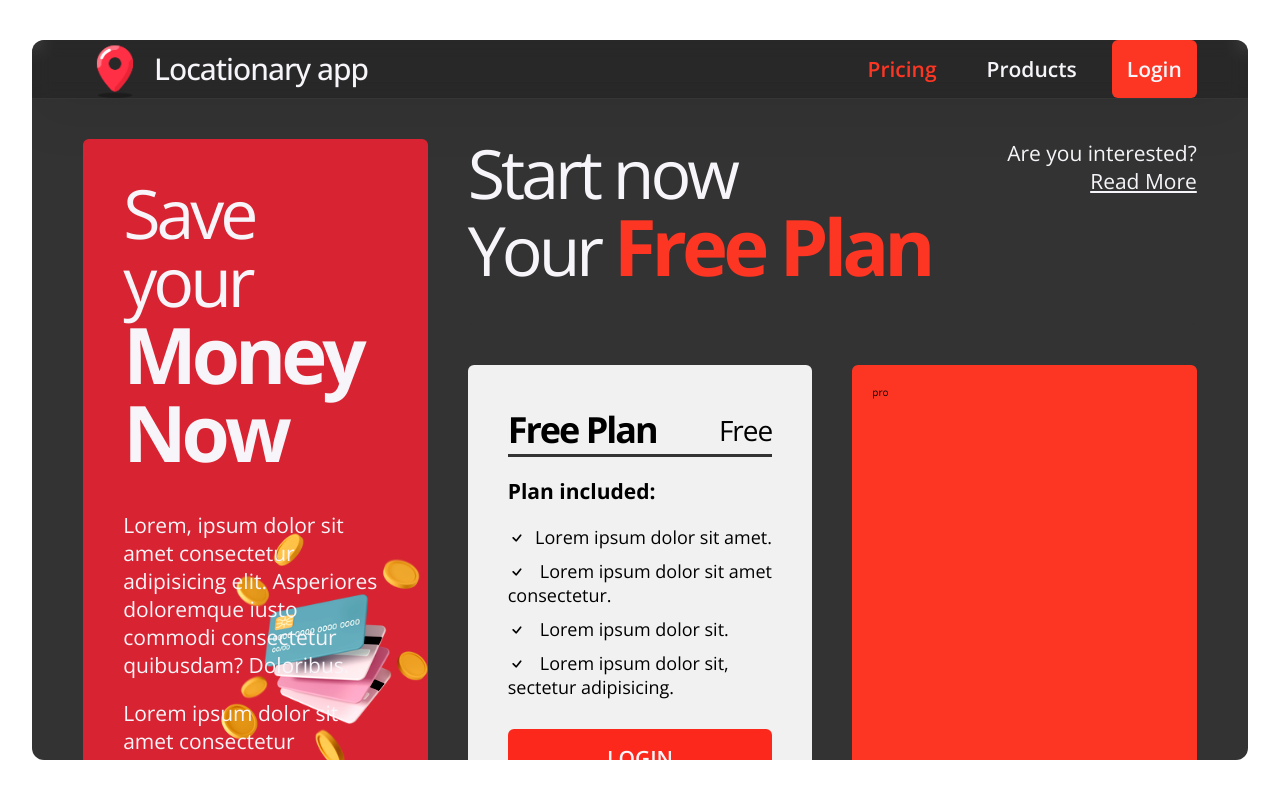
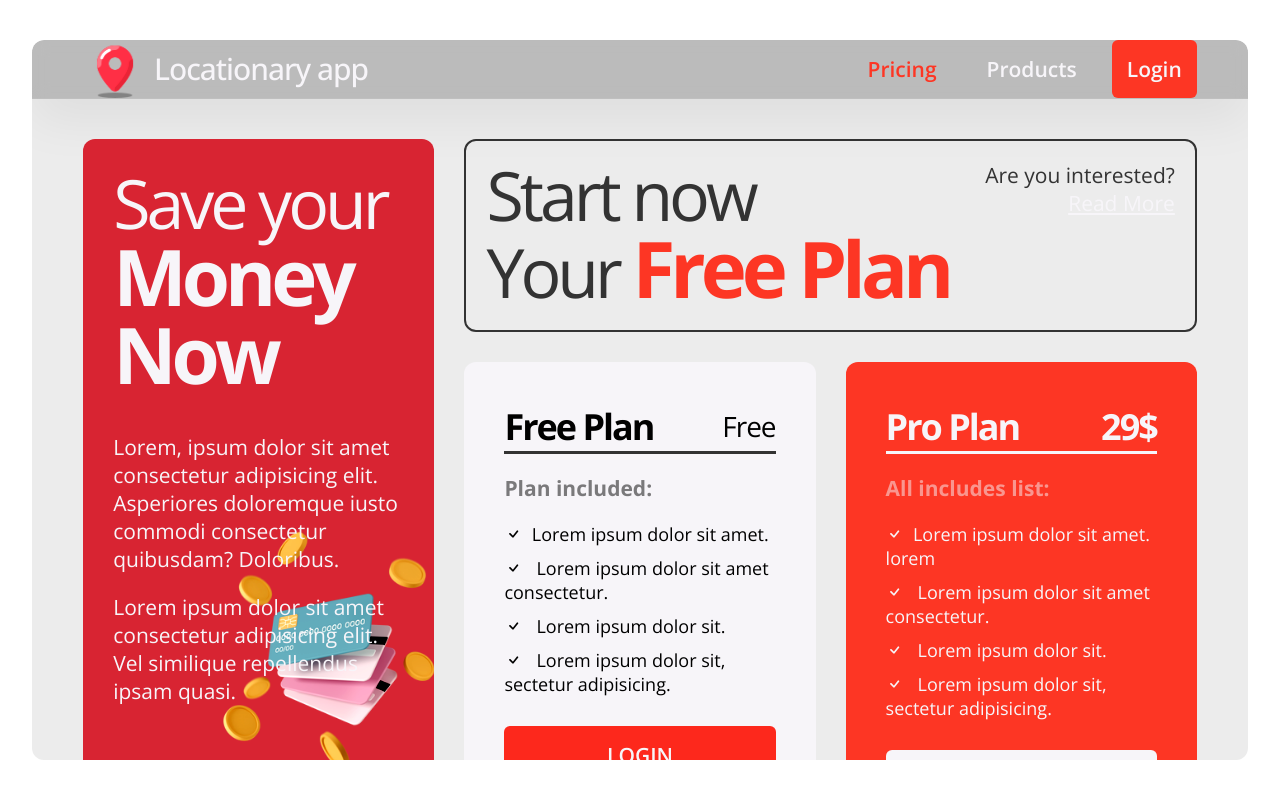
Before and after one commit to Mahyarnafisi/locationary, a React (Vite) app: page /pricing in a window 1280 px wide. Built offline with nearby package versions, Linux system fonts and the light colour scheme.

Commit message:
fix pricing page styling

```diff
--- a/src/Pages/Pricing/Pricing.jsx
+++ b/src/Pages/Pricing/Pricing.jsx
@@ -49,11 +49,34 @@ function Pricing() {
               <i class="bi bi-check"></i> &nbsp; Lorem ipsum dolor sit, sectetur adipisicing.
             </p>
           </div>
-          <Link className={Styles.freePlan__btn} to="login">
+          <Link className={Styles.freePlan__btn} to="/login">
             Login
           </Link>
         </div>
-        <div className={Styles.proPlan}>pro</div>
+        <div className={Styles.proPlan}>
+          <div className={Styles.proPlan__header}>
+            <h2>Pro Plan</h2>
+            <h2>29$</h2>
+          </div>
+          <div className={Styles.proPlan__body}>
+            <h4>All includes list:</h4>
+            <p>
+              <i class="bi bi-check"></i> &nbsp;Lorem ipsum dolor sit amet. lorem
+            </p>
+            <p>
+              <i class="bi bi-check"></i> &nbsp; Lorem ipsum dolor sit amet consectetur.
+            </p>
+            <p>
+              <i class="bi bi-check"></i> &nbsp; Lorem ipsum dolor sit.
+            </p>
+            <p>
+              <i class="bi bi-check"></i> &nbsp; Lorem ipsum dolor sit, sectetur adipisicing.
+            </p>
+          </div>
+          <Link className={Styles.proPlan__btn} to="/login">
+            Try Pro Plan
+          </Link>
+        </div>
       </section>
     </div>
   );
--- a/src/Pages/Pricing/Pricing.module.css
+++ b/src/Pages/Pricing/Pricing.module.css
@@ -1,5 +1,5 @@
 .pricing {
-  background-color: var(--gray);
+  background-color: var(--gray-2);
   height: 100%;
   width: 95vw;
   height: 90vh;
@@ -17,14 +17,14 @@
   display: grid;
   grid-template-columns: repeat(3, 1fr);
   grid-template-rows: repeat(3, 1fr);
-  grid-gap: 4rem;
+  grid-gap: 3rem;
 }
 .saveMoney {
   background-color: var(--brand-3);
   grid-column: 1/2;
   grid-row: 1/-1;
-  border-radius: 0.6rem;
-  padding: 4rem;
+  border-radius: 1.2rem;
+  padding: 3rem;
   display: flex;
   align-items: flex-start;
   justify-content: flex-start;
@@ -37,10 +37,12 @@
 .title {
   grid-column: 2/-1;
   grid-row: 1/2;
-  background-color: var(--gray);
-  border-radius: 0.6rem;
-  /* padding: 2rem; */
-  color: var(--white);
+  /* background-color: var(--gray); */
+  border-radius: 1.2rem;
+  border: 2px solid var(--gray);
+  padding: 2rem;
+  border-radius: 1.2rem;
+  color: var(--gray);
   display: flex;
   align-items: flex-start;
   justify-content: space-between;
@@ -70,9 +72,13 @@
 .freePlan {
   grid-column: 2/3;
   grid-row: 2/-1;
-  background-color: var(--gray-2);
-  border-radius: 0.6rem;
+  background-color: var(--white);
+  border-radius: 1.2rem;
   padding: 4rem;
+  display: flex;
+  align-items: stretch;
+  justify-content: space-between;
+  flex-direction: column;
 }
 .freePlan__header {
   display: flex;
@@ -88,6 +94,7 @@
 .freePlan__body h4 {
   font-size: 2.1rem;
   margin-bottom: 2rem;
+  opacity: 50%;
 }
 
 .freePlan__body p {
@@ -120,8 +127,57 @@
   grid-column: 3/-1;
   grid-row: 2/-1;
   background-color: var(--brand-1);
+  border-radius: 1.2rem;
+  padding: 4rem;
+  display: flex;
+  align-items: stretch;
+  justify-content: space-between;
+  flex-direction: column;
+}
+
+.proPlan__header {
+  display: flex;
+  align-items: center;
+  justify-content: space-between;
+  border-bottom: 3px solid var(--white);
+  color: var(--white);
+}
+
+.proPlan__body {
+  padding: 2rem 0;
+  color: var(--white);
+}
+
+.proPlan__body h4 {
+  font-size: 2.1rem;
+  margin-bottom: 2rem;
+  opacity: 50%;
+}
+
+.proPlan__body p {
+  font-size: 1.8rem;
+  margin-bottom: 1rem;
+}
+
+.proPlan__btn {
+  cursor: pointer;
+  padding: 1.5rem;
+  background-color: var(--white);
+  color: var(--brand-1);
   border-radius: 0.6rem;
-  padding: 2rem;
+  font-size: 2.1rem;
+  font-weight: 600;
+  text-decoration: none;
+  text-transform: uppercase;
+  display: flex;
+  align-items: center;
+  justify-content: center;
+  gap: 1rem;
+  transition: all 0.2s;
+}
+
+.proPlan__btn:hover {
+  filter: brightness(130%);
 }
 
 .saveMoney__title {
--- a/src/index.css
+++ b/src/index.css
@@ -6,7 +6,7 @@
   --brand-4: #ffced2;
   --black: #000000;
   --gray: #333333;
-  --gray-2: #f1f1f1;
+  --gray-2: #ececec;
 }
 
 *,
```
